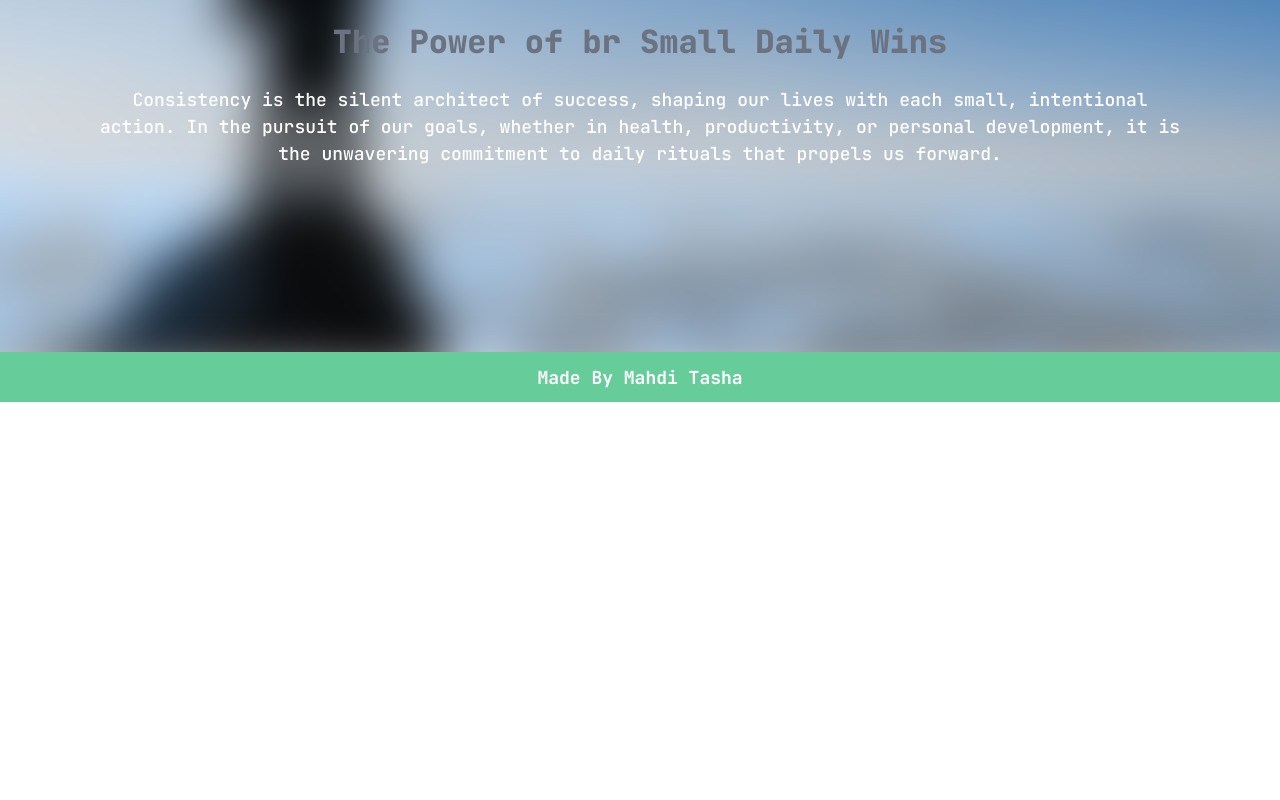
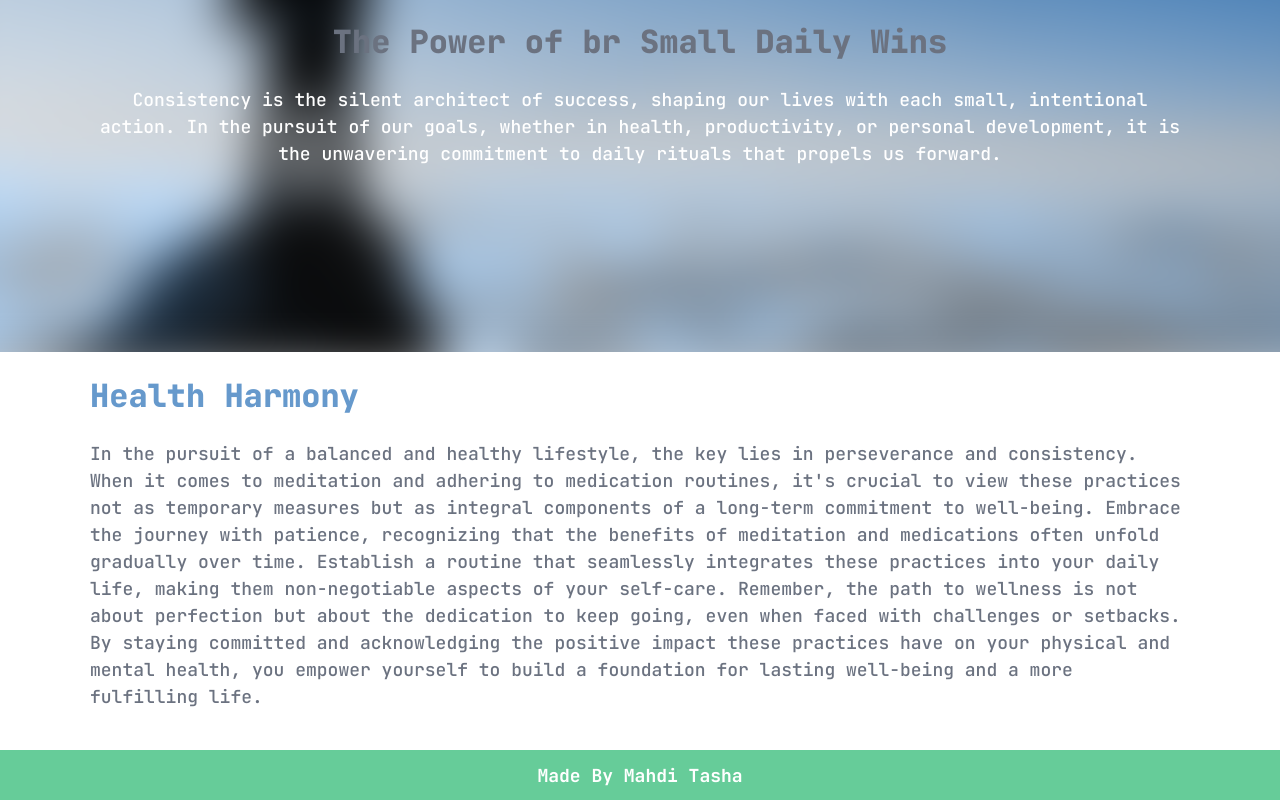
Before and after one commit to tasha-dev/i-will-be-good-web, a Next.js app: page / in a window 1280 px wide. Shown: the part 2128-2928 px from the top of the page. Before the commit the page ends 2530 px from the top, so only its background shows below. Built offline with nearby package versions, Linux system fonts and the light colour scheme.

Commit message:
added fifth section of not logged in home page

```diff
--- a/component/innerPage/notLoggedIn/homeNotLoggedIn.tsx
+++ b/component/innerPage/notLoggedIn/homeNotLoggedIn.tsx
@@ -5,6 +5,7 @@ import FirstSectionComponent from '@/component/innerPage/notLoggedIn/section/fir
 import SecondSectionComponent from "@/component/innerPage/notLoggedIn/section/secondSectionComponent";
 import ThirdSectionComponent from "@/component/innerPage/notLoggedIn/section/thirdSectionComponent";
 import FourthSectionComponent from "@/component/innerPage/notLoggedIn/section/fourthSectionComponent";
+import FifthSectionComponent from "@/component/innerPage/notLoggedIn/section/fifthSectionComponent";
 
 // Creating and exporting not logged in home page as default
 export default function HomeNotLoggedIn():ReactNode {
@@ -15,6 +16,7 @@ export default function HomeNotLoggedIn():ReactNode {
             <SecondSectionComponent />
             <ThirdSectionComponent />
             <FourthSectionComponent />
+            <FifthSectionComponent />
         </>
     );
 }
--- /dev/null
+++ b/component/innerPage/notLoggedIn/section/fifthSectionComponent.tsx
@@ -0,0 +1,25 @@
+// Codes by mahdi tasha
+// Importing part
+import {ReactNode} from "react";
+import TitleComponent from "@/chunk/titleComponent";
+import ParagraphComponent from "@/chunk/paragraphComponent";
+import ContainerComponent from "@/chunk/containerComponent";
+
+// Creating and exporting fifth section of not logged in home page as default
+export default function FifthSectionComponent():ReactNode {
+    // Returning JSX
+    return (
+        <section>
+            <ContainerComponent>
+                <header>
+                    <TitleComponent color={'text-themeBlue'} tier={1}>Health Harmony</TitleComponent>
+                </header>
+                <main>
+                    <ParagraphComponent color={'text-gray-500'}>
+                        In the pursuit of a balanced and healthy lifestyle, the key lies in perseverance and consistency. When it comes to meditation and adhering to medication routines, it's crucial to view these practices not as temporary measures but as integral components of a long-term commitment to well-being. Embrace the journey with patience, recognizing that the benefits of meditation and medications often unfold gradually over time. Establish a routine that seamlessly integrates these practices into your daily life, making them non-negotiable aspects of your self-care. Remember, the path to wellness is not about perfection but about the dedication to keep going, even when faced with challenges or setbacks. By staying committed and acknowledging the positive impact these practices have on your physical and mental health, you empower yourself to build a foundation for lasting well-being and a more fulfilling life.
+                    </ParagraphComponent>
+                </main>
+            </ContainerComponent>
+        </section>
+    );
+}
```
